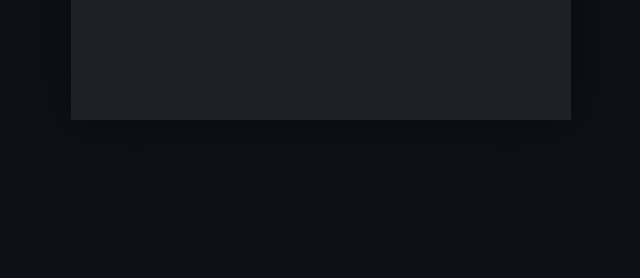
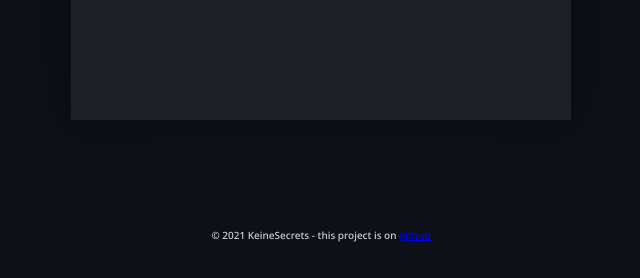
Before and after one commit to whynotmax/Portfolio, a plain HTML site: page index.html in a window 1280 px wide. Shown: the part 538-816 px from the top of the page, without its empty margins (319-959 px from the left). Drawn offline with Linux system fonts and the light colour scheme.

Commit message:
Added footer to index.html and style to index.css
Signed-off-by: KeineSecrets <miethe.max@web.de>

```diff
--- a/assets/style/index.css
+++ b/assets/style/index.css
@@ -80,22 +80,20 @@ body {
 }
 
 .card {
-    /* Other styles... */
-    background-color: #1d2127; /* Brighter background color */
-    position: relative; /* Needed to position the pseudo-element */
-    box-shadow: 0 0 50px rgba(0,0,0,0.5); /* Initial box shadow */
-    transition: box-shadow 0.3s ease-in-out; /* Transition for smooth box shadow effect */
-    overflow: hidden; /* To contain the pseudo-element within the card */
+    background-color: #1d2127;
+    position: relative;
+    box-shadow: 0 0 50px rgba(0,0,0,0.5);
+    transition: box-shadow 0.3s ease-in-out;
+    overflow: hidden;
 }
 
 .card:hover {
-    box-shadow: 0 0 100px currentColor; /* Box shadow on hover */
+    box-shadow: 0 0 100px currentColor;
     animation: color-cycle 5s infinite;
 }
 
 .card::before {
-    /* Other styles... */
-    box-shadow: none; /* Remove box shadow from pseudo-element */
+    box-shadow: none;
 }
 
 
@@ -136,3 +134,26 @@ body {
     font-weight: 500;
     font-style: normal;
 }
+
+footer {
+    position: fixed;
+    display: flex;
+    bottom: 0;
+    left: 50%;
+    transform: translateX(-50%), translateY(-40%);
+    font-size: 10px;
+    font-family: "Noto Sans", sans-serif;
+    font-optical-sizing: auto;
+    font-weight: 500;
+    font-style: normal;
+    display: flex;
+    justify-content: center;
+    align-items: center;
+    position: fixed;
+    bottom: 0;
+    left: 0;
+    width: 100%;
+    padding: 10px 0;
+    background-color: #0d1117;
+    color: #c9d1d9;
+}
--- a/index.html
+++ b/index.html
@@ -36,5 +36,8 @@
             </div>
         </div>
     </div>
+        <footer>
+            <p>© 2021 KeineSecrets - this project is on <a href="https://github.com/whynotmax/Portfolio/">github</a></p>
+        </footer>
 </body>
 </html>
```
